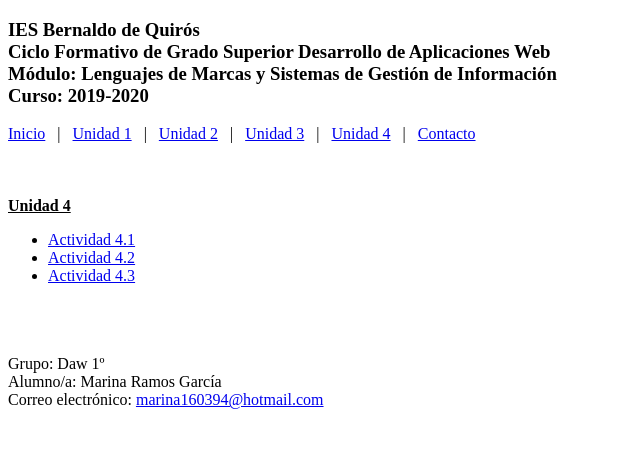
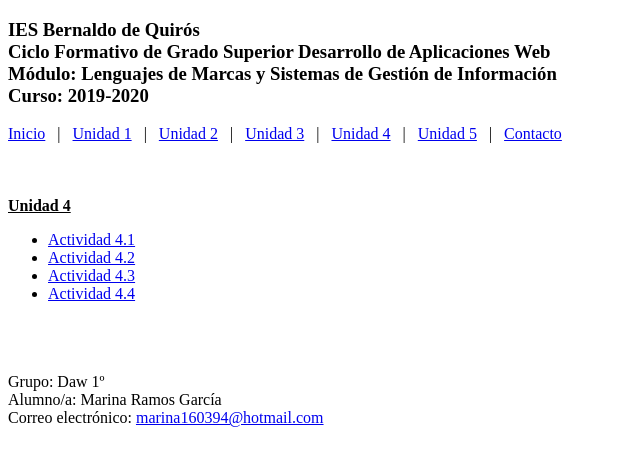
Before and after one commit to ibq-daw1-1920-25/lmsgi, a plain HTML site: page Unidad_4.html in a window 1280 px wide. Shown: the whole page, without its empty margins (0-640 px from the left). Drawn offline with Linux system fonts and the light colour scheme.

Commit message:
Update Unidad_4.html

```diff
--- a/Unidad_4.html
+++ b/Unidad_4.html
@@ -25,8 +25,9 @@
 			<a href="index.html">Inicio</a> &nbsp; | &nbsp;
 			<a href="Unidad1.html">Unidad 1</a> &nbsp; | &nbsp;
 			<a href="Unidad2.html">Unidad 2</a> &nbsp; | &nbsp;
-            <a href="Unidad3.html">Unidad 3</a> &nbsp; | &nbsp;
-            <a href="Unidad4.html">Unidad 4</a> &nbsp; | &nbsp;
+            		<a href="Unidad3.html">Unidad 3</a> &nbsp; | &nbsp;
+            		<a href="Unidad4.html">Unidad 4</a> &nbsp; | &nbsp;
+			<a href="Unidad5.html">Unidad 5</a> &nbsp; | &nbsp;
 			<a href="mailto:marina160394@hotmail.com">Contacto</a> &nbsp;
 	    	  </nav>
 
@@ -42,6 +43,7 @@
 					<li><a href="Unidad_4\Actividad_04_01\U4_01.html">Actividad 4.1</a></li>
 					<li><a href="Unidad_4\Actividad_04_02\U4_2.html">Actividad 4.2</a></li>
 					<li><a href="Unidad_4\Actividad 04_03\U4_3.html">Actividad 4.3</a></li>
+					<li><a href="Unidad_4\Actividad 04_04\U4_4.html">Actividad 4.4</a></li>
 				</ul>
 			<br>
 			<br>
```
